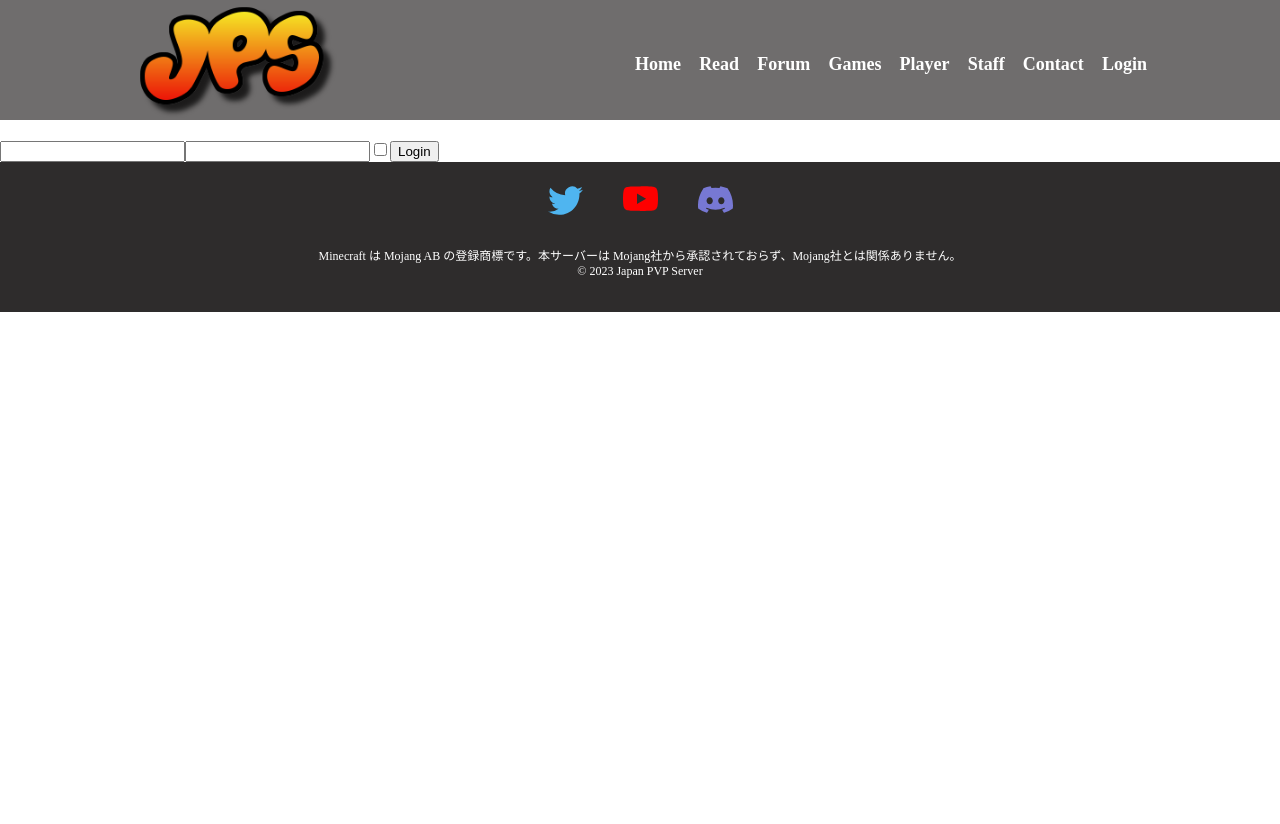
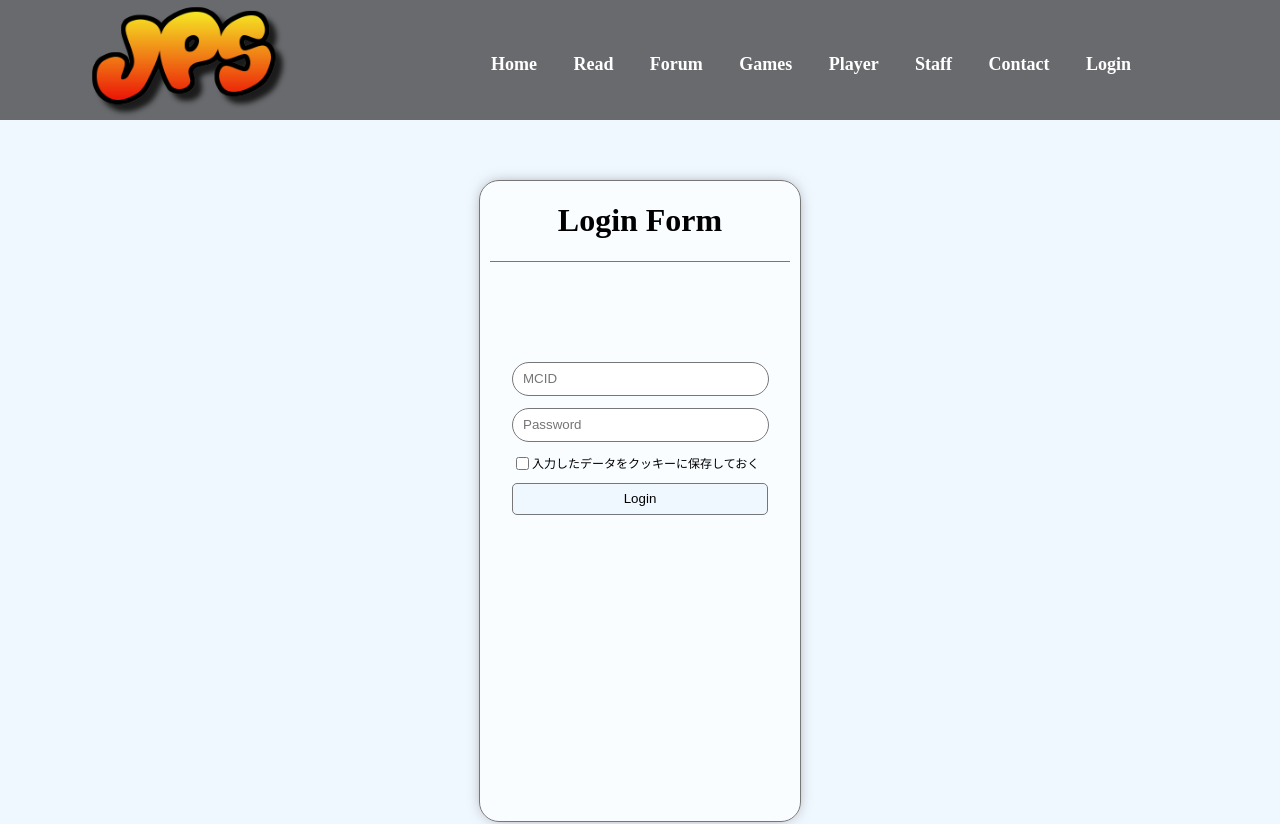
Before and after one commit to JavaJava19/jps.gg, a React (Create React App) app in the folder source/: page /login in a window 1280 px wide. Shown: the top 824 px of the page. Before the commit the page ends 800 px from the top, so only its background shows below. Built offline with nearby package versions, Linux system fonts and the light colour scheme; no server answers.

Commit message:
ログインフォームcssつけました！

```diff
--- a/source/src/components/page/Login.js
+++ b/source/src/components/page/Login.js
@@ -3,6 +3,7 @@ import { useCookies } from 'react-cookie';
 import useFetchAddress from '../util/FetchAddress';
 import { login } from '../util/LoginUtil';
 import { useNavigate } from 'react-router-dom';
+import style from "../../css/login.module.css"
 const Login = () => {
   // eslint-disable-next-line
   const [cookie, setCookie, removeCookie] = useCookies(["token"]);
@@ -20,14 +21,14 @@ const Login = () => {
   function Login(e) {
     if (fetchAddress === undefined) return;
     e.preventDefault();
-    if (id === "") {
+    if (id === undefined) {
       setError({
         id: "IDが入力されていません",
         pass: error.pass
       })
       return;
     }
-    if (pass === "") {
+    if (pass === undefined) {
       setError({
         id: error.id,
         pass: "パスワードが入力されていません"
@@ -50,13 +51,32 @@ const Login = () => {
   }, [cookie.token, window.sessionStorage.getItem("token")])
 
   return (
-    <div>
-      <form action="" onSubmit={(e) => Login(e)} style={{ paddingTop: "140px" }}>
-        <input type="text" onChange={(e) => setId(e.target.value)} />
-        <input type="password" onChange={(e) => setPass(e.target.value)} />
-        <input type="checkbox" defaultChecked={use} onChange={() => setUse(!use)} />
-        <input type='submit' onClick={(e) => Login(e)} value={"Login"} />
-      </form>
+    <div className={style.LoginField}>
+      <div className={style.LoginForm}>
+        <div className={style.Title}><h1>Login Form</h1></div>
+        <form action="" onSubmit={(e) => Login(e)}>
+          <div className={style.MCIDForm}>
+            <input type="text" onChange={(e) => setId(e.target.value)} placeholder='MCID' />
+            <p className={style.ErrorMessage}>
+            {error.id}
+            </p>
+          </div>
+          <div className={style.PassForm}>
+            <input type="password" onChange={(e) => setPass(e.target.value)} placeholder='Password' />
+            <p className={style.ErrorMessage}>
+            {error.pass}
+            </p>
+          </div>
+          <div className={style.CookieForm} onClick={() => setUse(!use)} >
+            <input type="checkbox" defaultChecked={use} id={"check"} onChange={() => setUse(!use)} />
+            <label htmlFor='check'>入力したデータをクッキーに保存しておく</label>
+          </div>
+          <div className={style.SubmitForm}>
+            <input type='submit' onClick={(e) => Login(e)} value={"Login"} />
+
+          </div>
+        </form>
+      </div>
     </div>
   )
 }
--- a/source/src/components/parts/top/Hamburger.js
+++ b/source/src/components/parts/top/Hamburger.js
@@ -18,11 +18,11 @@ const Hamburger = ({ login, setLogin, playerData }) => {
     function removeToken() {
         if (cookie.token !== undefined) {
             removeCookie("token")
-        } else {
-            if (sessionStorage !== null) {
-                window.sessionStorage.removeItem("token");
-            }
         }
+        if (sessionStorage !== null) {
+            window.sessionStorage.removeItem("token");
+        }
+
         setLogin(false)
         jump("/")
         window.location.reload();
@@ -40,8 +40,8 @@ const Hamburger = ({ login, setLogin, playerData }) => {
                         <div className={style.Hamburger}>
                             {login ? <LoginStatusParts
                                 playerdata={playerData}
-                                style={{ position: "absolute", right: "30%", top: "18%" }}
-                                headStyle={{ width: "44px", marginLeft: "0" }}
+                                style={{ position: "absolute", right: "34%", top: "18%" }}
+                                headStyle={{ width: "32px", marginLeft: "0" }}
                                 removeToken={removeToken}
                             /> : <></>}
                             <div className={style.LinkContainer}>
@@ -51,7 +51,7 @@ const Hamburger = ({ login, setLogin, playerData }) => {
                                 <div className={style.Link} onClick={() => jump("/game")}>Games</div>
                                 <div className={style.Link} onClick={() => jump("/player")}>Player</div>
                                 <div className={style.Link} onClick={() => jump("/staff")}>Staff</div>
-                                <div className={style.Link} onClick={() => jump("/content")}>Contact</div>
+                                <div className={style.Link} onClick={() => jump("/contact")}>Contact</div>
                                 {!login ? <div className={style.Link} onClick={() => jump("/login")}>Login</div> : <></>}
                             </div>
 
--- a/source/src/components/parts/top/Header.js
+++ b/source/src/components/parts/top/Header.js
@@ -38,11 +38,11 @@ const Header = () => {
   function removeToken() {
     if (cookie.token !== undefined) {
       removeCookie("token")
-    } else {
-      if (sessionStorage !== null) {
-        window.sessionStorage.removeItem("token");
-      }
     }
+    if (sessionStorage !== null) {
+      window.sessionStorage.removeItem("token");
+    }
+
     setLogin(false)
     navigate("/")
     window.location.reload();
@@ -66,8 +66,8 @@ const Header = () => {
         <div className={style.Menu} onClick={() => navigate("/contact")}>Contact</div>
         {login ? <LoginStatusParts
           playerdata={playerData}
-          style={{ position: "absolute", right: "30px", bottom: "25px" }}
-          headStyle={{ width: "44px", marginLeft: "8.5px" }}
+          style={{ position: "absolute", top: "85px", right: "30px", bottom: "25px" }}
+          headStyle={{ width: "32px", marginLeft: "5px" }}
           removeToken={removeToken}
         /> : <div className={style.Menu} onClick={() => navigate("/login")}>Login</div>}
       </div>
--- a/source/src/components/parts/top/LoginStatusParts.js
+++ b/source/src/components/parts/top/LoginStatusParts.js
@@ -24,8 +24,8 @@ const LoginStatusParts = ({ playerdata, style , headStyle, removeToken}) => {
           <div style={
             {
               position: "absolute",
-              width: "64px",
-              height: "64px",
+              width: "42px",
+              height: "42px",
               borderRadius: "50%",
               backgroundColor: "white",
               right: "40px",
@@ -39,12 +39,14 @@ const LoginStatusParts = ({ playerdata, style , headStyle, removeToken}) => {
           <div style={
             {
               color: "black",
-              fontSize: "12px",
-              width: "140px",
+              position: "absolute",
+              fontSize: "10px",
+              width: "120px",
               backgroundColor: "white",
               textAlign: "center",
               borderRadius: "10px",
-              marginTop: "-5px",
+              top: "-13px",
+              right: "0px",
               border: "2px solid rgb(191, 192, 194)"
             }}>
             {playerdata.name}
--- a/source/src/components/util/LoginUtil.js
+++ b/source/src/components/util/LoginUtil.js
@@ -25,17 +25,17 @@ export const isLogin = (fetchAddress, token, removeToken, setPlayerData, setLogi
 
 }
 
-export function login(fetchAddress, loginData, setToken, setError,navigate) {
-
+export function login(fetchAddress, loginData, setToken, setError, navigate) {
 
     if (fetchAddress !== undefined) {
+        (async () => {
             var port = fetchAddress === process.env.REACT_APP_GLOBAL_IP ? 3535 : 3536;
             var address = fetchAddress === process.env.REACT_APP_DOMAIN || process.env.REACT_APP_LOCAL_IP ? process.env.REACT_APP_LOCAL_IP : process.env.REACT_APP_GLOBAL_IP;
             const body = {
                 mcid: loginData.mcid,
                 pass: loginData.pass
             }
-        fetch(`https://${address}:${port}/auth/login`, {
+            await fetch(`https://${address}:${port}/auth/login`, {
                 method: "POST",
                 mode: "cors",
                 headers: {
@@ -59,13 +59,14 @@ export function login(fetchAddress, loginData, setToken, setError,navigate) {
                         })
                         return;
                     }
-                if(String(setToken) === "function setItem() { [native code] }"){
-                    window.sessionStorage.setItem("token",data.token)
-                }else{
+                    if (String(setToken) === "function setItem() { [native code] }") {
+                        window.sessionStorage.setItem("token", data.token)
+                    } else {
                         setToken("token", data.token)
                     }
                     navigate("/")
                 }
-            ).catch()
+                ).catch(console.log)
+        })();
     }
 }
--- a/source/src/css/header.module.css
+++ b/source/src/css/header.module.css
@@ -11,13 +11,14 @@
     z-index: 10;
 }
 
-.Logo img{
+.Logo img {
     width: 90%;
 }
 
 .Menus {
-    width: 40%;
+    width: 50%;
     display: flex;
+    margin-right: 5%;
     justify-content: space-between;
 }
 
@@ -69,7 +70,7 @@
     text-align: center;
 }
 
-.LinkContainer{
+.LinkContainer {
     position: absolute;
     top: 25%;
     left: 50%;
@@ -79,7 +80,7 @@
     width: 80%;
 }
 
-.Hamburger .Link{
+.Hamburger .Link {
     padding: 10px;
     font-size: 22px;
 }
@@ -98,19 +99,19 @@
         z-index: 10;
     }
 
-    .Logo{
+    .Logo {
         width: 80%;
         position: relative;
     }
 
-    .Logo img{
+    .Logo img {
         width: 65%;
         position: absolute;
         top: -55px;
         left: 10px;
     }
 
-    .HamburgerMenu{
+    .HamburgerMenu {
         position: absolute;
         z-index: 15;
         font-size: 34px;
--- /dev/null
+++ b/source/src/css/login.module.css
@@ -0,0 +1,106 @@
+.LoginField{
+    width: 100%;
+    height: 100vh;
+    background-color: aliceblue;
+    padding-top: 180px;
+
+}
+
+.LoginForm{
+    width: 25%;
+    height: 640px;
+    background-color: rgba(255, 255, 255, 0.7);
+    border: 1px solid #777;
+    border-radius: 20px;
+    margin: 0 auto;
+    box-shadow: 0px 0px 15px -5px #777777;
+}
+
+.Title{
+    text-align: center;
+    border-bottom: 1px solid #777;
+    margin: 0 10px;
+    margin-bottom: 100px;
+}
+
+.ErrorMessage{
+    color: red;
+    font-size: 12px;
+    margin-top: 0px;
+}
+
+.MCIDForm{
+    width: 80%;
+    margin: 0 auto;
+}
+.MCIDForm input{
+    width: 95%;
+    height: 30px;
+    border-radius: 50px;
+    padding-left: 10px;
+    border: 1px solid #777;
+}
+
+.PassForm{
+    width: 80%;
+    margin: 0 auto;
+}
+.PassForm input{
+    width: 95%;
+    height: 30px;
+    border-radius: 50px;
+    padding-left: 10px;
+    border: 1px solid #777;
+}
+
+.CookieForm{
+    width: 80%;
+    margin: 0 auto;
+    display: flex;
+}
+.CookieForm label{
+    font-size: 12px;
+}
+
+.LoginField input:focus{
+    outline: none;
+}
+
+.SubmitForm{
+    width: 80%;
+    margin: 0 auto;
+    padding: 10px 0;
+}
+
+.SubmitForm input{
+    width: 100%;
+    height: 32px;
+    background-color: aliceblue;
+    border: 1px solid #777;
+    border-radius: 5px;
+    transition: all .2s ease;
+}
+
+.SubmitForm input:hover{
+    background-color: rgb(216, 233, 248);
+}
+
+@media screen and (max-width: 480px) {
+    .LoginField{
+        width: 100%;
+        height: 100vh;
+        background-color: aliceblue;
+        padding-top: 180px;
+
+    }
+
+    .LoginForm{
+        width: 90%;
+        height: 640px;
+        background-color: rgba(255, 255, 255, 0.7);
+        border: 1px solid #777;
+        border-radius: 20px;
+        margin: 0 auto;
+        box-shadow: 0px 0px 15px -5px #777777;
+    }
+}
```
Lines whose indentation alone changed are shown as unchanged.
